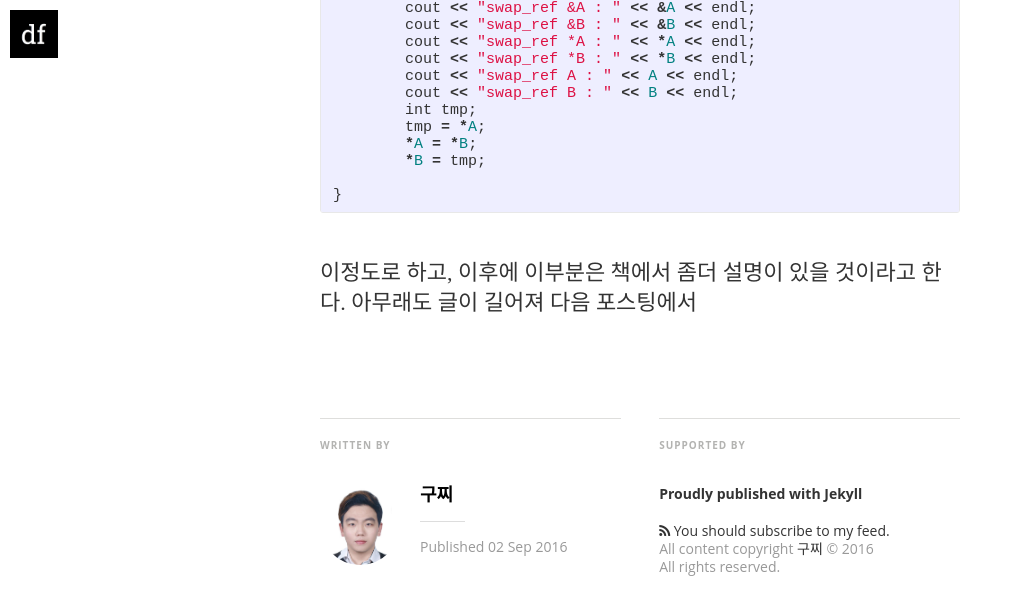
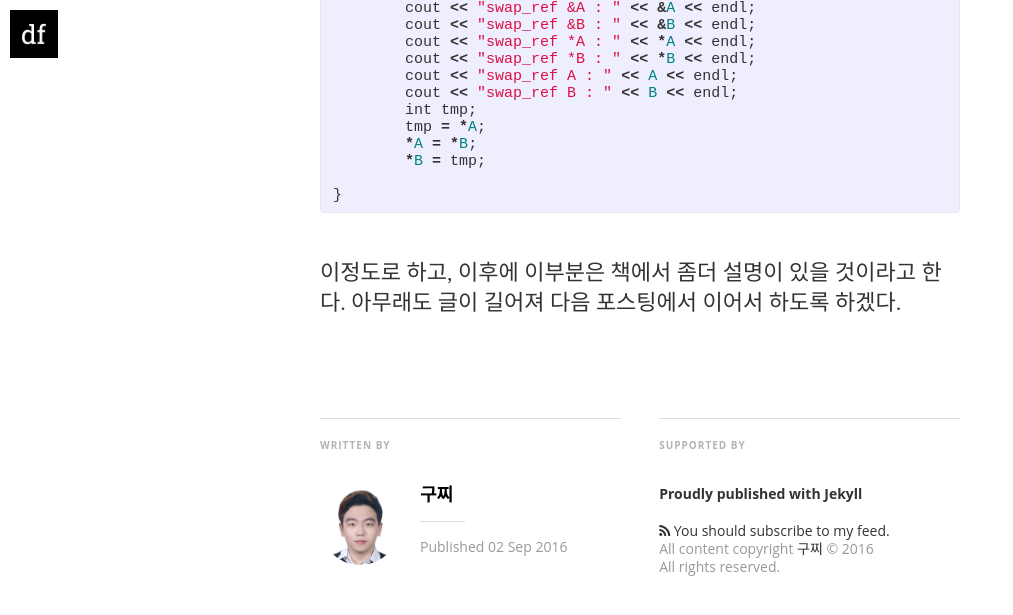
Before and after one commit to koocci/github.io, a Jekyll site: the page built from _posts/2016-09-01-C++_2.md, in a window 1280 px wide and 900 px high, scrolled down 10121 px, cut to the strip 0-712 px from the top of the window. Shown: the top 615 px of the strip, without its empty margins (0-1013 px from the left). Built offline with Jekyll 4.4.1, drawn with Linux system fonts in a browser that asks for light colours; nearby versions of some CDN libraries; some web fonts are replaced; comment, search, counter and statistics services are not loaded.

Commit message:
C++ 2 mod

```diff
--- a/_posts/2016-09-01-C++_2.md
+++ b/_posts/2016-09-01-C++_2.md
@@ -405,4 +405,4 @@ void swap_ref(int *A, int *B) {
 {% endhighlight %}
 
 이정도로 하고, 이후에 이부분은 책에서 좀더 설명이 있을 것이라고 한다.
-아무래도 글이 길어져 다음 포스팅에서
+아무래도 글이 길어져 다음 포스팅에서 이어서 하도록 하겠다.
```
